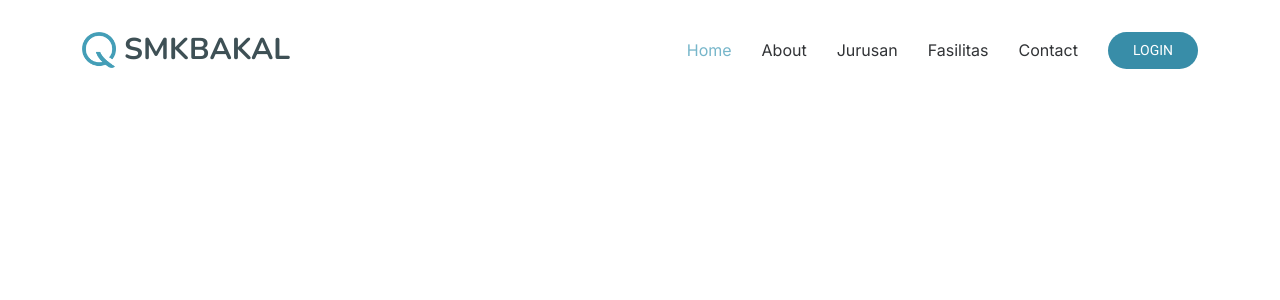
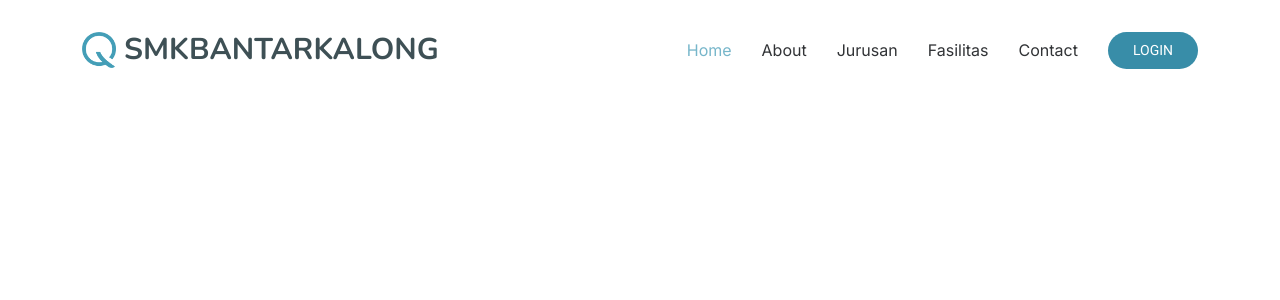
Before and after one commit to RepaSomantri12/smknbakal, a PHP site: page /header.php in a window 1280 px wide. Shown: the top 300 px of the page. Run offline with PHP 8.4, Linux system fonts and the light colour scheme.

Commit message:
panggil file header

```diff
--- a/header.php
+++ b/header.php
@@ -43,7 +43,7 @@
 
       <a href="index.php" class="logo d-flex align-items-center me-auto">
         <img src="assets/img/logo.png" alt="">
-        <h1 class="sitename">SMKBAKAL</h1>
+        <h1 class="sitename">SMKBANTARKALONG</h1>
       </a>
 
       <nav id="navmenu" class="navmenu">
```
